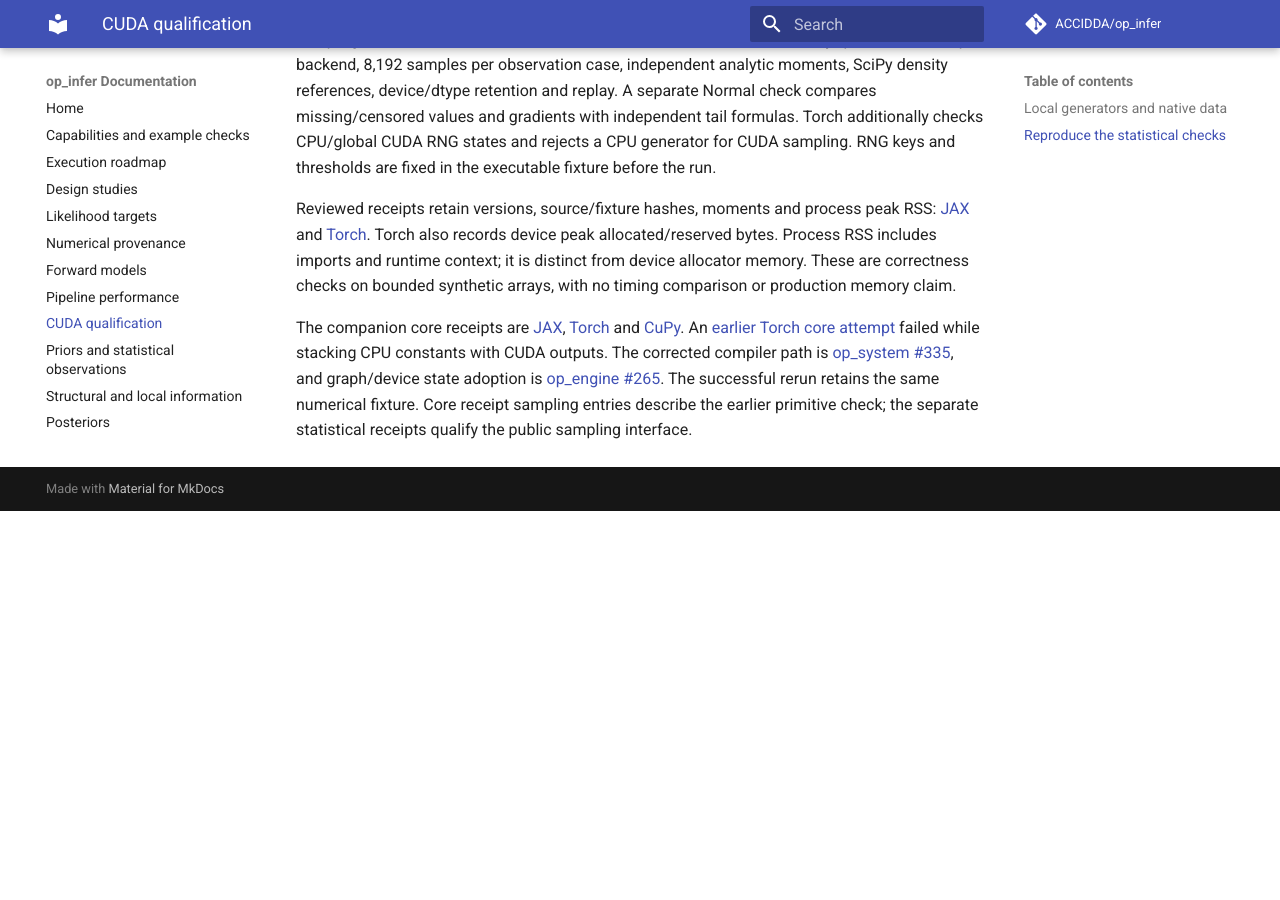
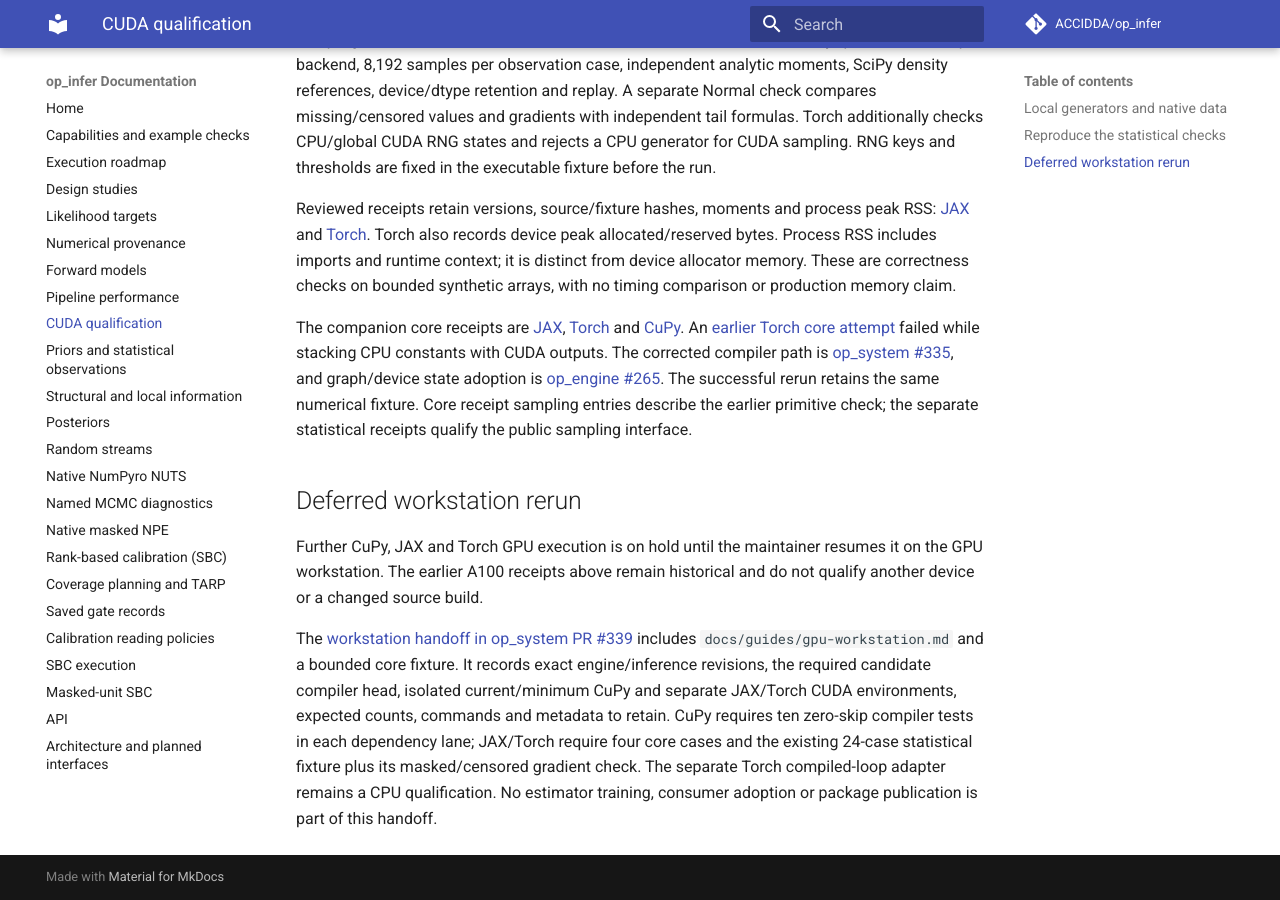
Before and after one commit to ACCIDDA/op_infer, an MkDocs documentation site: the page built from docs/cuda-qualification.md, in a window 1280 px wide and 900 px high, scrolled down 1768 px. Built offline with MkDocs 1.6.1 and Material for MkDocs 9.7.7, drawn with Linux system fonts in a browser that asks for light colours; comment, search, counter and statistics services are not loaded; before the commit the page ends 2279 px from its top, so only the background shows below that.

Commit message:
Skip empty bootstrap scans and document deferred GPU qualification (#52)
* Skip empty observation bootstrap scans and record GPU workstation hold

* Keep optional engine imports dynamic in standalone core type checks

```diff
--- a/docs/cuda-qualification.md
+++ b/docs/cuda-qualification.md
@@ -84,3 +84,20 @@
 The successful rerun retains the same numerical fixture. Core receipt sampling
 entries describe the earlier primitive check; the separate statistical receipts
 qualify the public sampling interface.
+
+
+## Deferred workstation rerun
+
+Further CuPy, JAX and Torch GPU execution is on hold until the maintainer resumes
+it on the GPU workstation. The earlier A100 receipts above remain historical
+and do not qualify another device or a changed source build.
+
+The [workstation handoff in op_system PR #339](https://github.com/ACCIDDA/op_system/pull/339)
+includes `docs/guides/gpu-workstation.md` and a bounded core fixture. It records
+exact engine/inference revisions, the required candidate compiler head, isolated
+current/minimum CuPy and separate JAX/Torch CUDA environments, expected counts,
+commands and metadata to retain. CuPy requires ten zero-skip compiler tests in
+each dependency lane; JAX/Torch require four core cases and the existing 24-case
+statistical fixture plus its masked/censored gradient check. The separate Torch
+compiled-loop adapter remains a CPU qualification. No estimator training,
+consumer adoption or package publication is part of this handoff.
```
Also changed, not shown: CHANGELOG.md (+4 -0 lines), 2 other files.
